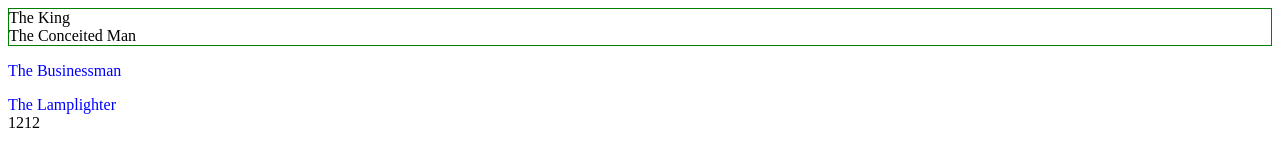
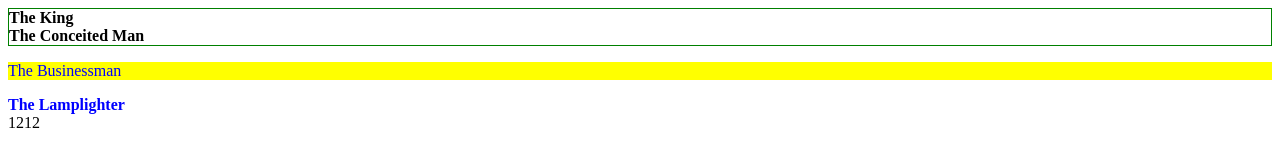
Before and after one commit to tenull/tenull2.github.io, a plain HTML site: page index.html in a window 1280 px wide. Drawn offline with Linux system fonts and the light colour scheme.

Commit message:
Update style.css

```diff
--- a/style.css
+++ b/style.css
@@ -1,13 +1,15 @@
 p {
   color:blue;
+  background-color: yellow;
 }
 
 #b329 {
   color:blue;
+  font-weight: bold;
 }
 
 .container {
   border: solid thin;
   border-color: green;
-
+  font-weight: bold;
 }
```
